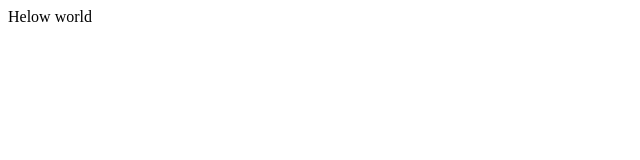
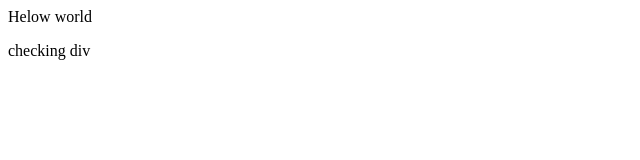
Before and after one commit to OmkarGarate/localrepo, a plain HTML site: page index.html in a window 1280 px wide. Shown: the full height of the page, 0-640 px from the left. Drawn offline with Linux system fonts and the light colour scheme.

Commit message:
just checking git status

```diff
--- a/index.html
+++ b/index.html
@@ -1 +1,2 @@
 <p>Helow world</p>
+<div>checking div</div>
```
